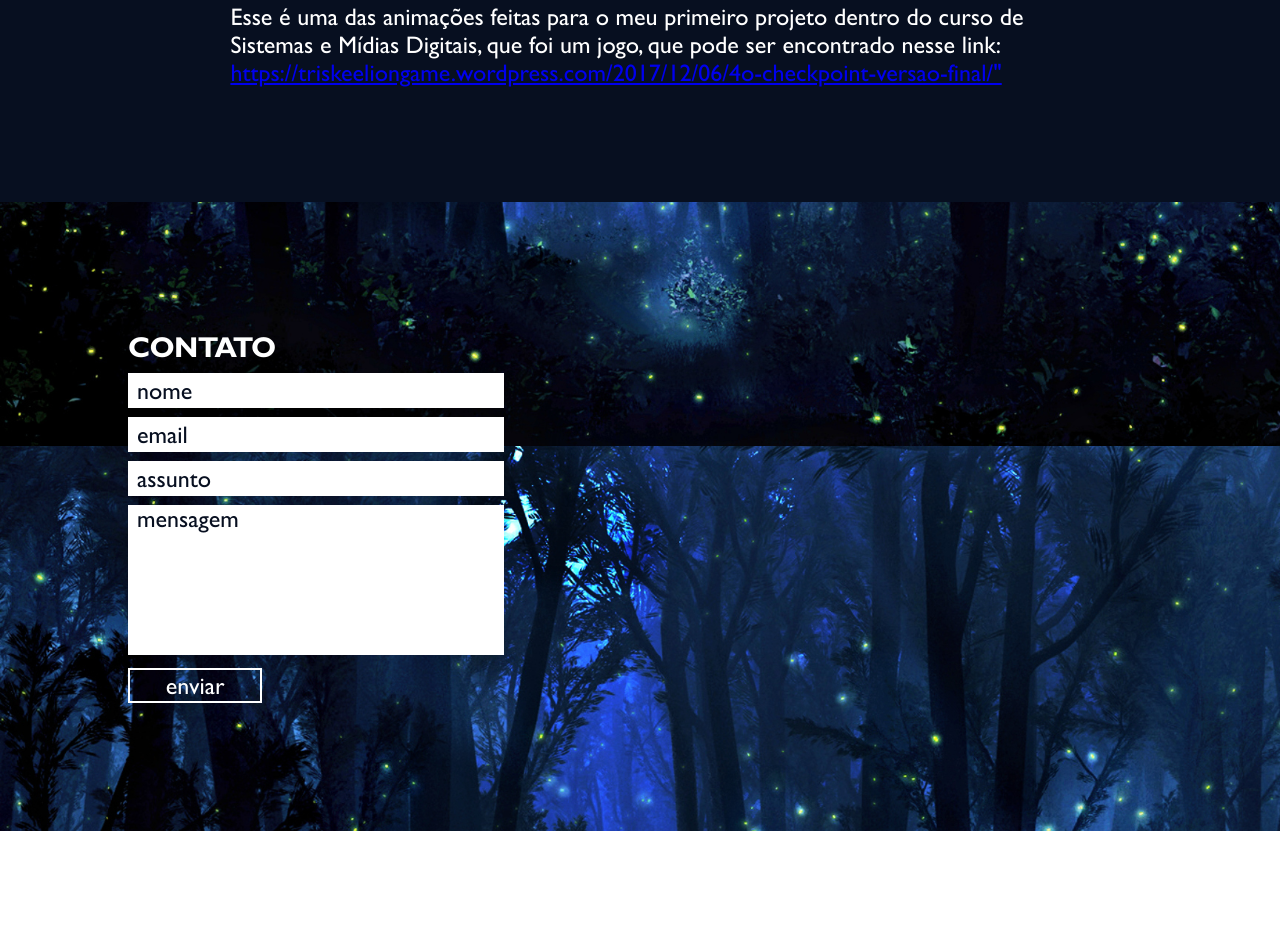
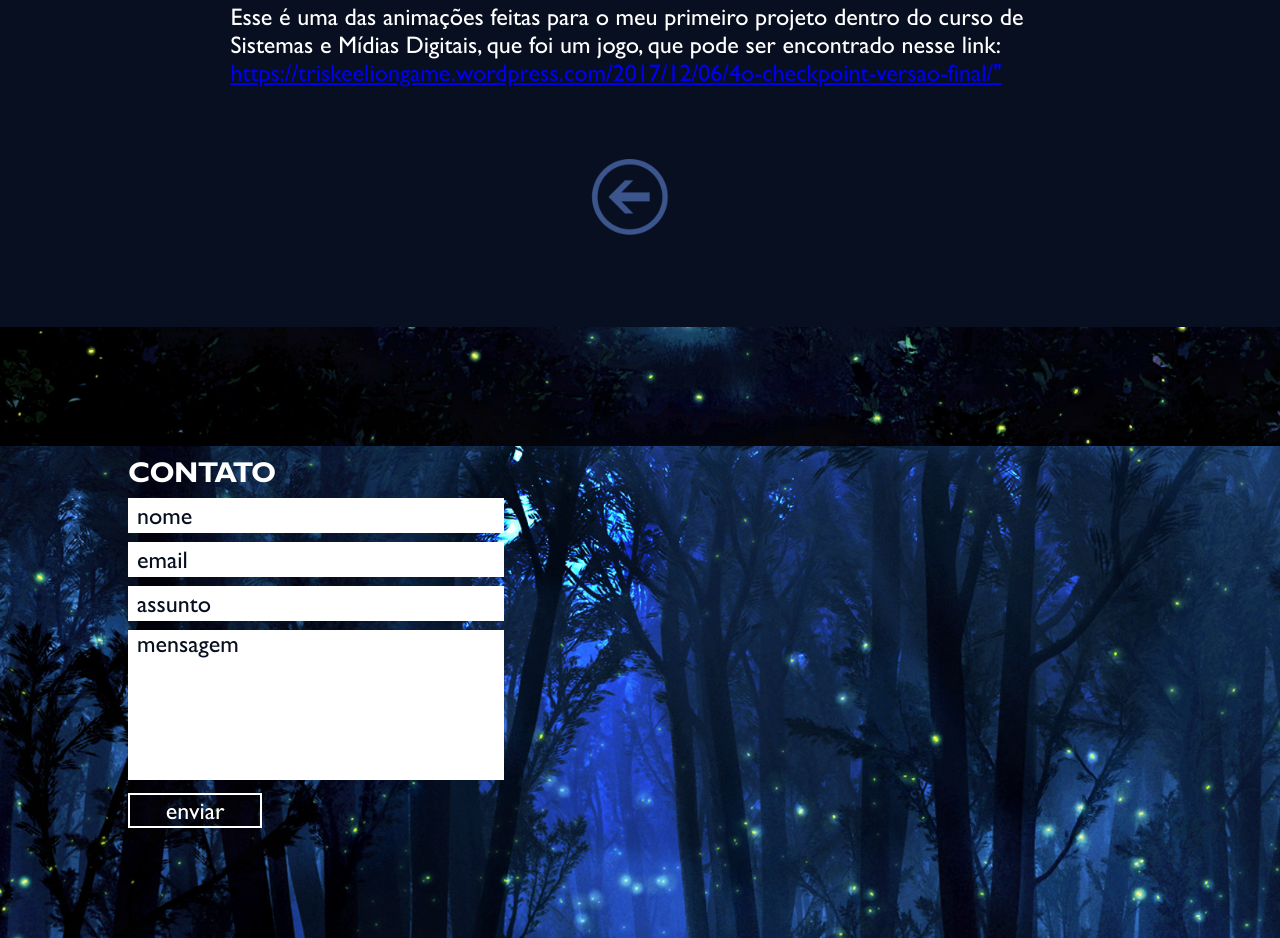
Before and after one commit to aldriff/Beatriz-s-Portf-lio, a plain HTML site: page imagem5.html in a window 1280 px wide. Shown: the part 1154-2092 px from the top of the page. Before the commit the page ends 1985 px from the top, so only its background shows below. Drawn offline with Linux system fonts and the light colour scheme.

Commit message:
portfolio

```diff
--- a/imagem5.html
+++ b/imagem5.html
@@ -34,6 +34,10 @@
 		<p>Esse é uma das animações feitas para o meu primeiro projeto dentro do curso de Sistemas e Mídias Digitais, que foi um jogo, que pode ser encontrado nesse link: <a href="https://triskeeliongame.wordpress.com/2017/12/06/4o-checkpoint-versao-final/" target="_blank">https://triskeeliongame.wordpress.com/2017/12/06/4o-checkpoint-versao-final/"</a></p>
 
 		</div>
+		<div class="foraback">
+		<a href="index.html"><img class="back" src="back.png" alt="back" width="80"></a>
+
+	</div>
 	</div>
 
 	<div class="formulario">
```
Also changed, not shown: imagem2.html (+2 -1 lines), imagem6.html (+4 -0 lines).
